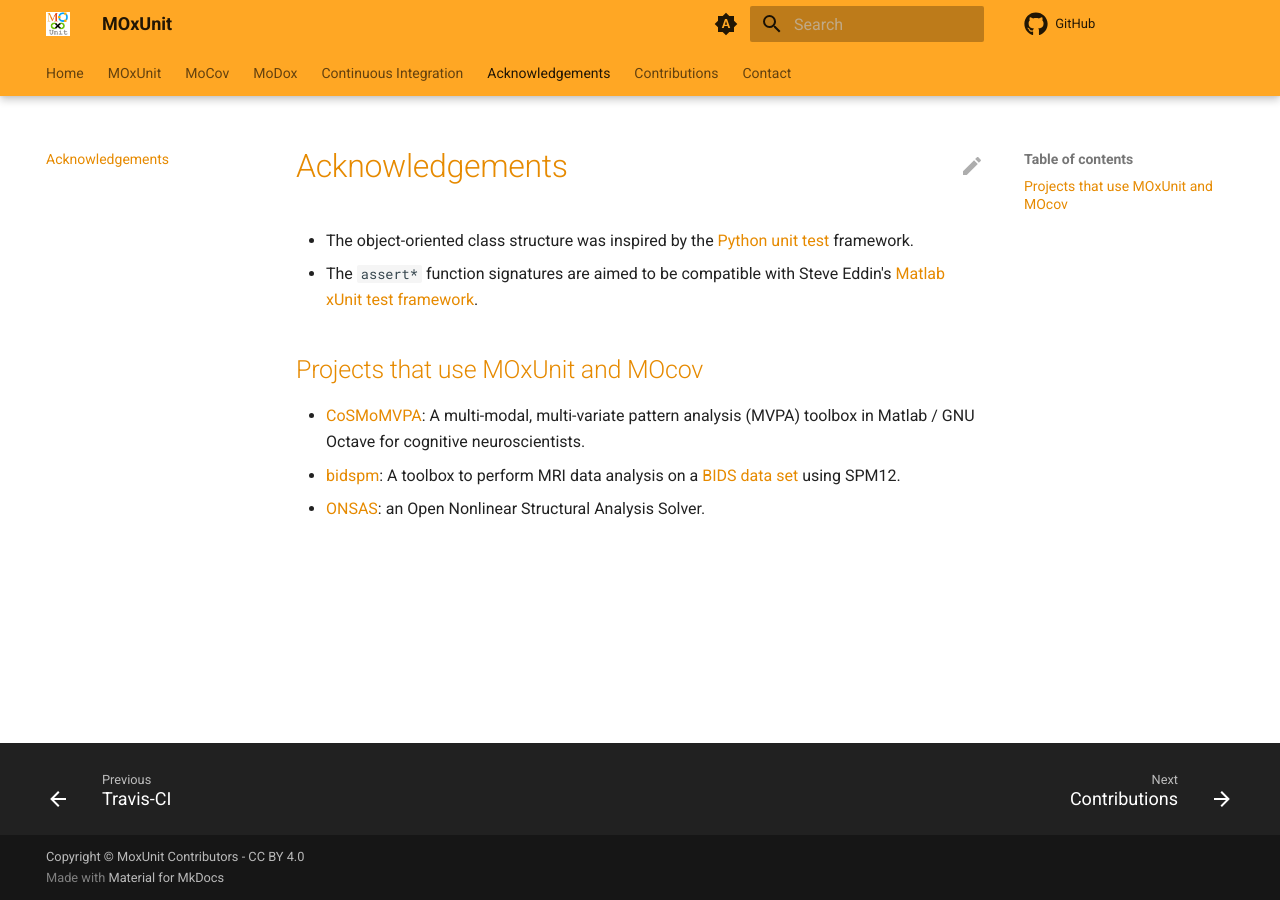
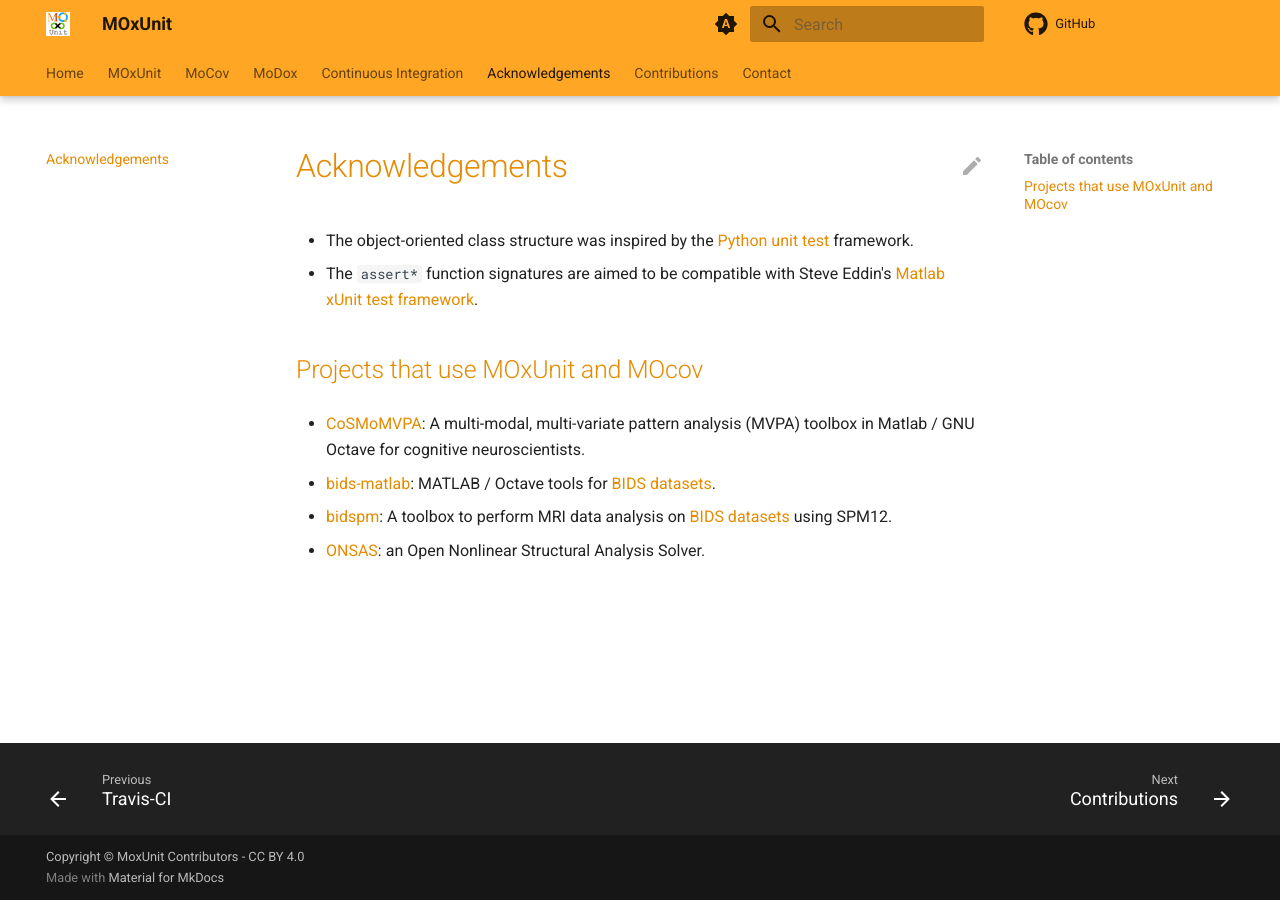
Before and after one commit to MOxUnit/MOxUnit, an MkDocs documentation site: the page built from docs/acknowledgements.md, in a window 1280 px wide. Built offline with MkDocs 1.6.1 and Material for MkDocs 9.7.7, drawn with Linux system fonts in a browser that asks for light colours; comment, search, counter and statistics services are not loaded.

Commit message:
add bids matlab

```diff
--- a/docs/acknowledgements.md
+++ b/docs/acknowledgements.md
@@ -5,8 +5,15 @@
 
 ## Projects that use MOxUnit and MOcov
 
--   [CoSMoMVPA](https://github.com/CoSMoMVPA/CoSMoMVPA): A multi-modal, multi-variate pattern analysis (MVPA) toolbox in Matlab / GNU Octave for cognitive neuroscientists.
--   [bidspm](https://github.com/cpp-lln-lab/bidspm): A toolbox to perform MRI data analysis on a [BIDS data set](https://bids.neuroimaging.io/) using SPM12.
+-   [CoSMoMVPA](https://github.com/CoSMoMVPA/CoSMoMVPA):
+    A multi-modal, multi-variate pattern analysis (MVPA) toolbox in Matlab / GNU Octave for cognitive neuroscientists.
+
+-   [bids-matlab](https://github.com/bids-standard/bids-matlab):
+    MATLAB / Octave tools for [BIDS datasets](https://bids.neuroimaging.io/).
+
+-   [bidspm](https://github.com/cpp-lln-lab/bidspm):
+    A toolbox to perform MRI data analysis on [BIDS datasets](https://bids.neuroimaging.io/) using SPM12.
+
 -   [ONSAS](https://github.com/ONSAS/ONSAS): an Open Nonlinear Structural Analysis Solver.
 <!--  -->
 
```
